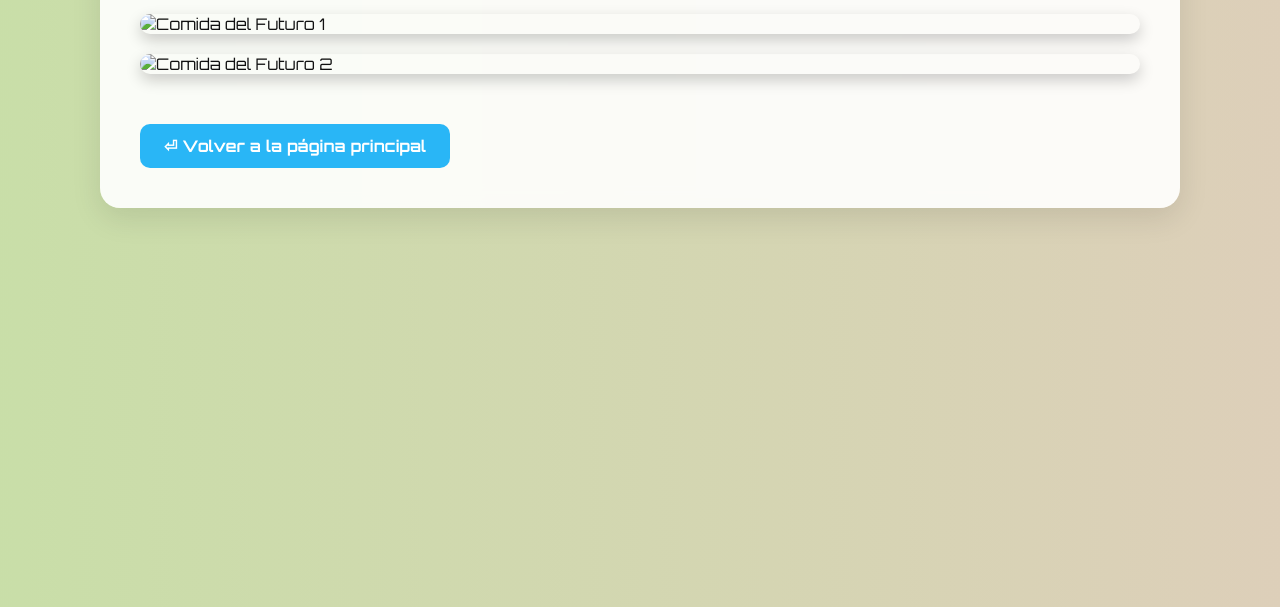
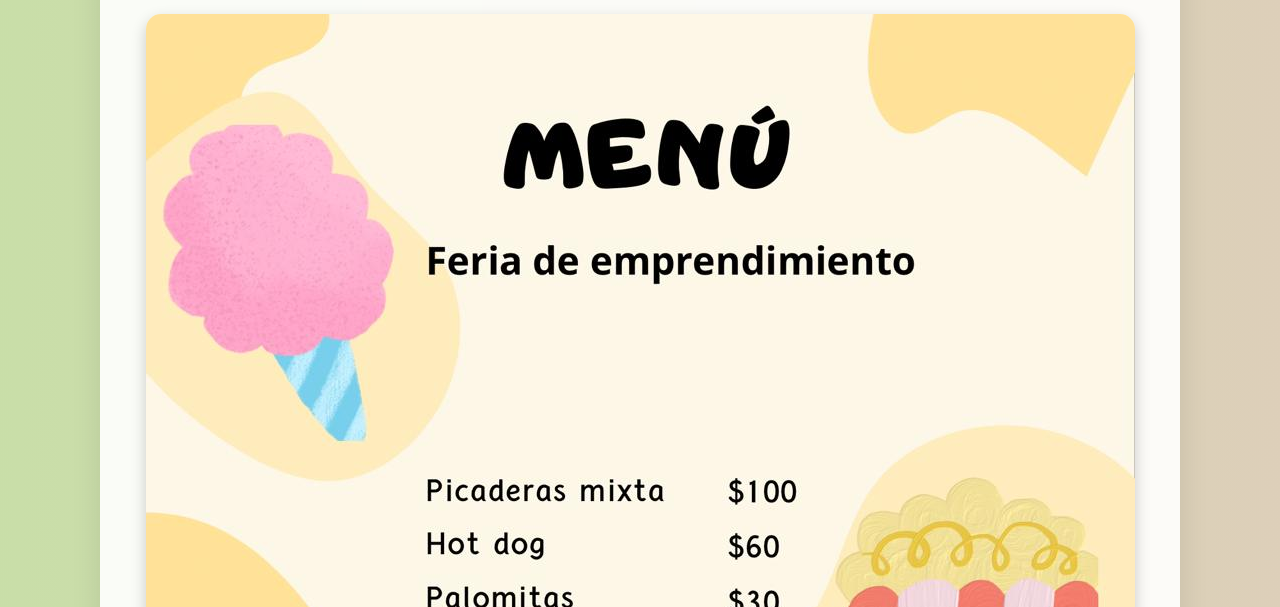
Before and after one commit to IsmaelTm1224/Feria, a plain HTML site: page Gastro.html in a window 1280 px wide. Shown: the part 193-800 px from the top of the page. Drawn offline with Linux system fonts and the light colour scheme.

Commit message:
Update Gastro.html

```diff
--- a/Gastro.html
+++ b/Gastro.html
@@ -88,8 +88,8 @@
     <h1>Ventas Gastronomía</h1>
 
 
-    <img src="c:\Users\Jery Caba\Desktop\Feria\Mis Imagines\IMG-20250509-WA0008.jpg" alt="Comida del Futuro 1" class="imagen">
-    <img src="c:\Users\Jery Caba\Desktop\Feria\Mis Imagines\IMG-20250509-WA0010.jpg" alt="Comida del Futuro 2" class="imagen">
+    <img src="Mis Imagines/Menu HOt.jpg" alt="Comida del Futuro 1" class="imagen">
+    <img src="Mis Imagines/Menu niños.jpg" alt="Comida del Futuro 2" class="imagen">
 
     <a href="Principal.html" class="enlace-volver">⏎ Volver a la página principal</a>
   </div>
```
